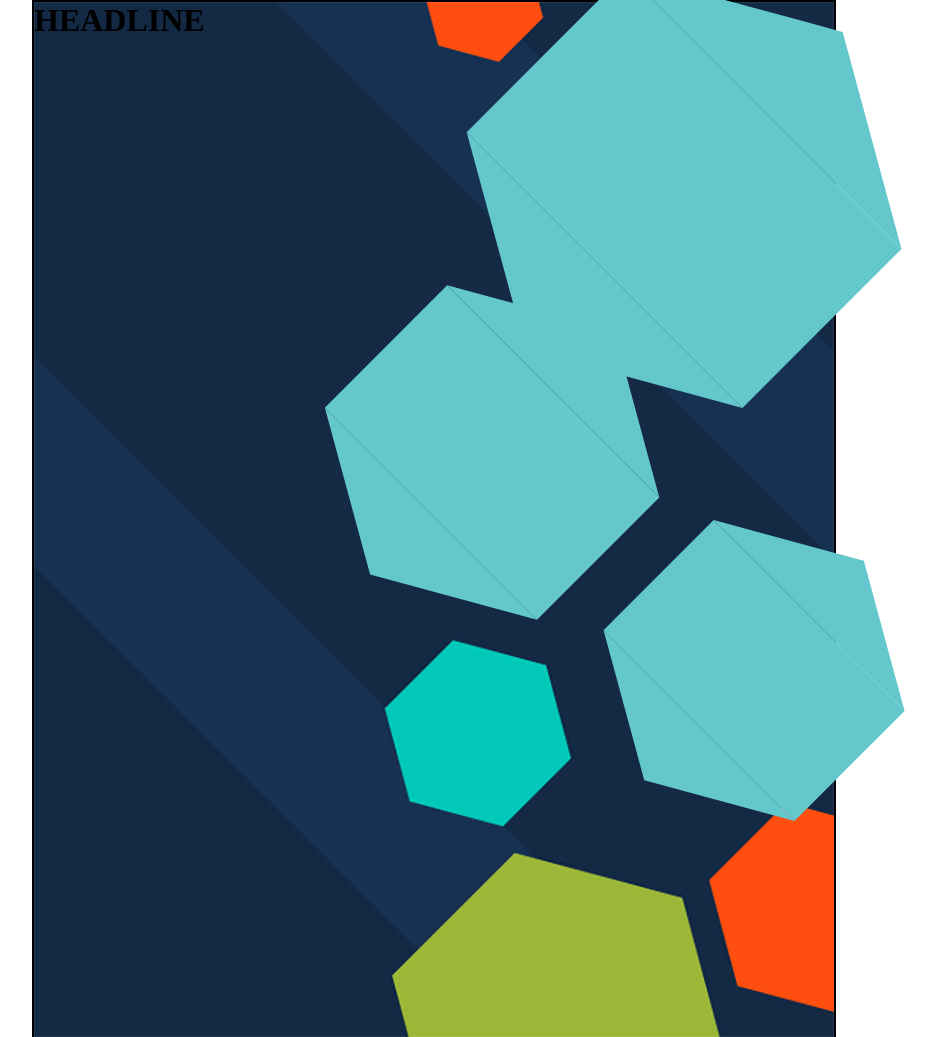
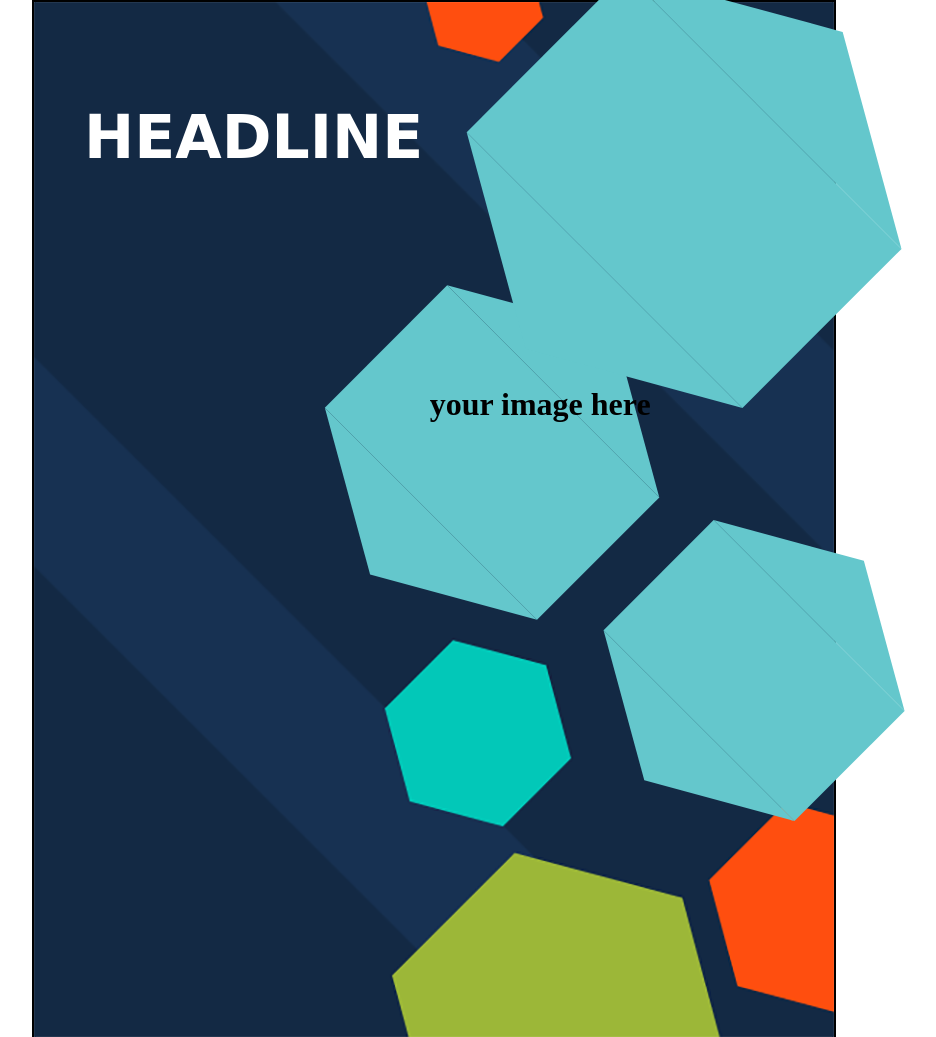
Before and after one commit to farid1983/Poster, a plain HTML site: page index.html in a window 1280 px wide. Shown: the whole page, without its empty margins (206-1142 px from the left). Drawn offline with Linux system fonts and the light colour scheme.

Commit message:
add headline word

```diff
--- a/index.html
+++ b/index.html
@@ -81,6 +81,21 @@
             width: 0;
             border-top: 86.60px solid #64C7CC;
         }
+
+        h1#h1_hex1 {
+            text-align: center;
+            transform: rotate(-45deg)
+        }
+
+        h1#headline {
+            text-align: center;
+            position: absolute;
+            left: 50px;
+            top: 100px;
+            color: white;
+            font-family: cursive;
+            font-size: 60px;
+        }
     </style>
 
 </head>
@@ -96,12 +111,14 @@
 
 
 
-        <div id="hex1" class="hexagon"></div>
+        <div id="hex1" class="hexagon">
+            <h1 id="h1_hex1">your image here</h1>
+        </div>
         <div id="hex2" class="hexagon"></div>
         <div id="hex3" class="hexagon"></div>
 
         <div>
-            <h1>HEADLINE</h1>
+            <h1 id="headline">HEADLINE</h1>
         </div>
     </div>
 
```
